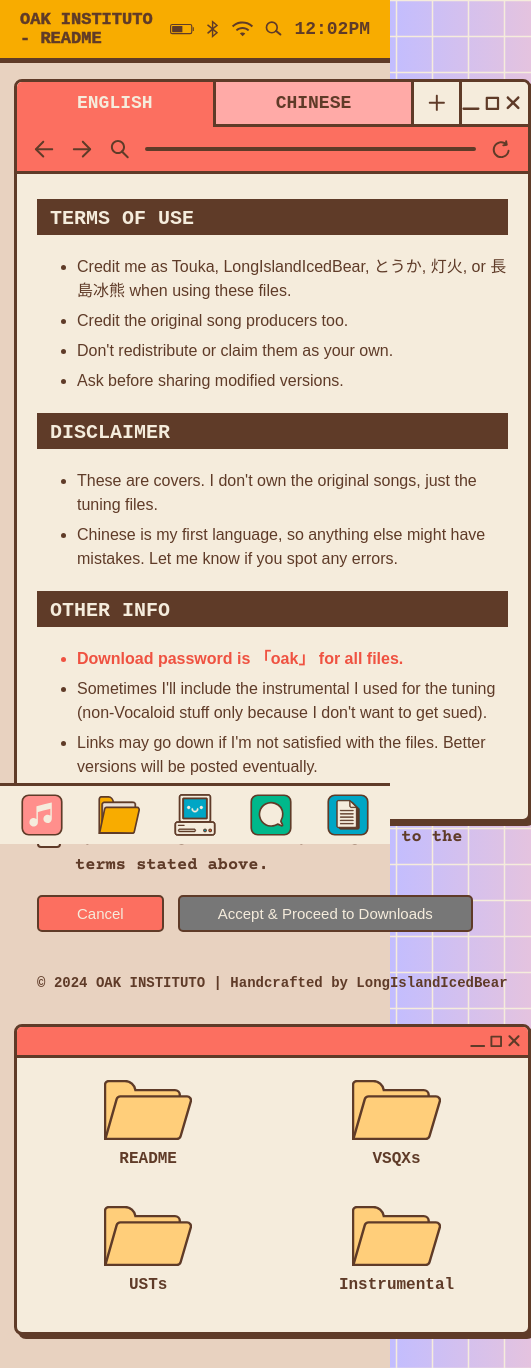
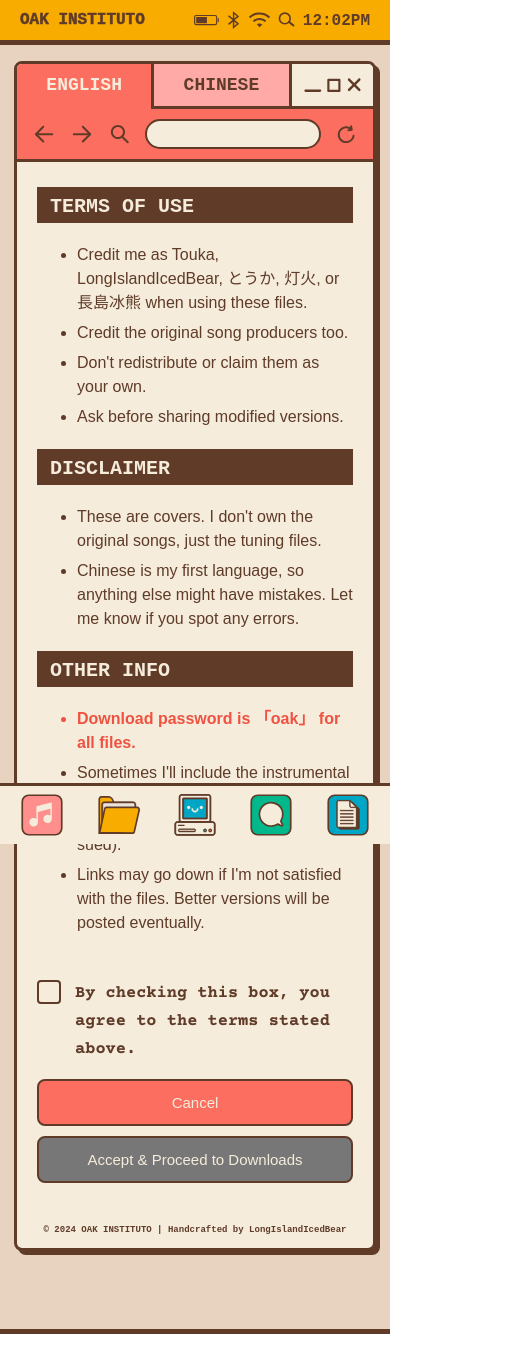
Before and after one commit to LongIslandIcedBear/longislandicedbear.github.io, a plain HTML site: page readme/index.html in a window 390 px wide. Shown: the top 1368 px of the page, 531 px wide, since content can reach past the window. After the commit the page ends 1334 px from the top, so only its background shows below. Drawn offline with Linux system fonts and the light colour scheme.

Commit message:
2026-07-16

```diff
--- a/readme/index.html
+++ b/readme/index.html
@@ -27,16 +27,24 @@
             color: #EF5241;
     }
     .footer{
-        font-size: 14px;
+        /* Scale the footer down with the screen so it always stays on one
+           line (caps at 14px on wide screens). ~74px is the fixed gutter
+           between the viewport and the text's available width. */
+        font-size: min(14px, calc((100vw - 74px) / 35));
+        white-space: nowrap;
         display: flex;
         justify-content: center;
         margin: 40px 0px 0px 0px;
+    }
+    /* Hide the folder window on mobile — the README is the focus here */
+    @media screen and (max-width: 959px) {
+        .window.folders { display: none !important; }
     }
 </style>
 <body>
     <div class="desktop-window">
         <div class="title-bar">
-            <span class="title">OAK INSTITUTO - README</span>
+            <span class="title">OAK INSTITUTO<span class="title-suffix"> - README</span></span>
             <div class="status-bar">
                 <span class="icon"><img src="../svg/1battery.svg" alt="Battery" class="svg-icon"></span>
                 <span class="icon"><img src="../svg/1bluetooth.svg" alt="Bluetooth" class="svg-icon"></span>
--- a/styles.css
+++ b/styles.css
@@ -1301,7 +1301,11 @@ body .mobile-icon {
         top: 0;
         z-index: 50;
     }
-    .title-bar .title { font-size: 17px; }
+    .title-bar .title { font-size: 16px; }
+    /* Match the clock to the OAK INSTITUTO title size */
+    .title-bar .status-bar #datetime { font-size: 16px; }
+    /* Tighter spacing between the status-bar icons on mobile */
+    .title-bar .status-bar .icon { margin-left: 8px; }
     /* Shorten the page title to just "OAK INSTITUTO" on mobile */
     .title-bar .title-suffix { display: none; }
 
@@ -1433,3 +1437,66 @@ body .mobile-icon {
 @media screen and (max-width: 510px) {
     .dt-date { display: none !important; }
 }
+
+/* Even tighter status-bar icon spacing on the smallest phones */
+@media screen and (max-width: 520px) {
+    .title-bar .status-bar .icon { margin-left: 6px; }
+}
+
+/* ============================================================
+   MOBILE LAYOUT — README page (browser-style terms window).
+   ============================================================ */
+@media screen and (max-width: 959px) {
+    /* Full width, and grows with its content instead of a fixed 80% height */
+    .window.readme {
+        grid-column: 1 / -1;
+        height: auto !important;
+        min-height: 0 !important;
+    }
+
+    /* Drop the "+" new-tab button; language tabs stretch to fill the row */
+    .window.readme .add-icon-container { display: none !important; }
+    .window.readme .title-buttons { flex: 1; min-width: 0; }
+    .window.readme .tab {
+        flex: 1;
+        padding: 11px 6px !important;
+        text-align: center;
+    }
+    /* Space between the tabs and the window-control buttons; keep a small
+       constant gap from the right edge at every breakpoint */
+    .window.readme .title-bar-white .button-icon2 {
+        margin-left: 24px;
+        margin-right: 4px;
+    }
+
+    /* Slightly tighter address bar on mobile */
+    .window.readme .title-bar-readme { padding: 10px 12px; }
+
+    /* Keep the fake browser search bar looking like a search bar (not a
+       collapsed horizontal line) by giving it a real height */
+    .window.readme .title-bar-readme .white-box {
+        height: 26px;
+        min-width: 0;
+        margin: 0px 10px 0px 15px;
+    }
+
+    /* Agreement buttons: full-width stacked, tap-target sized (mobile UI) */
+    .window.readme .buttons {
+        display: flex;
+        flex-direction: column;
+        gap: 10px;
+        width: 100%;
+    }
+    .window.readme .agree-btn,
+    .window.readme .decline-btn {
+        width: 100%;
+        padding: 13px 16px;
+        font-size: 15px;
+        border-radius: 8px;
+    }
+}
+
+/* Tighten the window-control left margin on smaller phones (4px right stays) */
+@media screen and (max-width: 550px) {
+    .window.readme .title-bar-white .button-icon2 { margin-left: 12px; }
+}
```
Also changed, not shown: voicebank/index.html (+1 -1 lines), voicebank/voicebank.css (+18 -0 lines), vsqxnust/index.html (+5 -1 lines), vsqxnust/vsqxust.css (+49 -0 lines).
